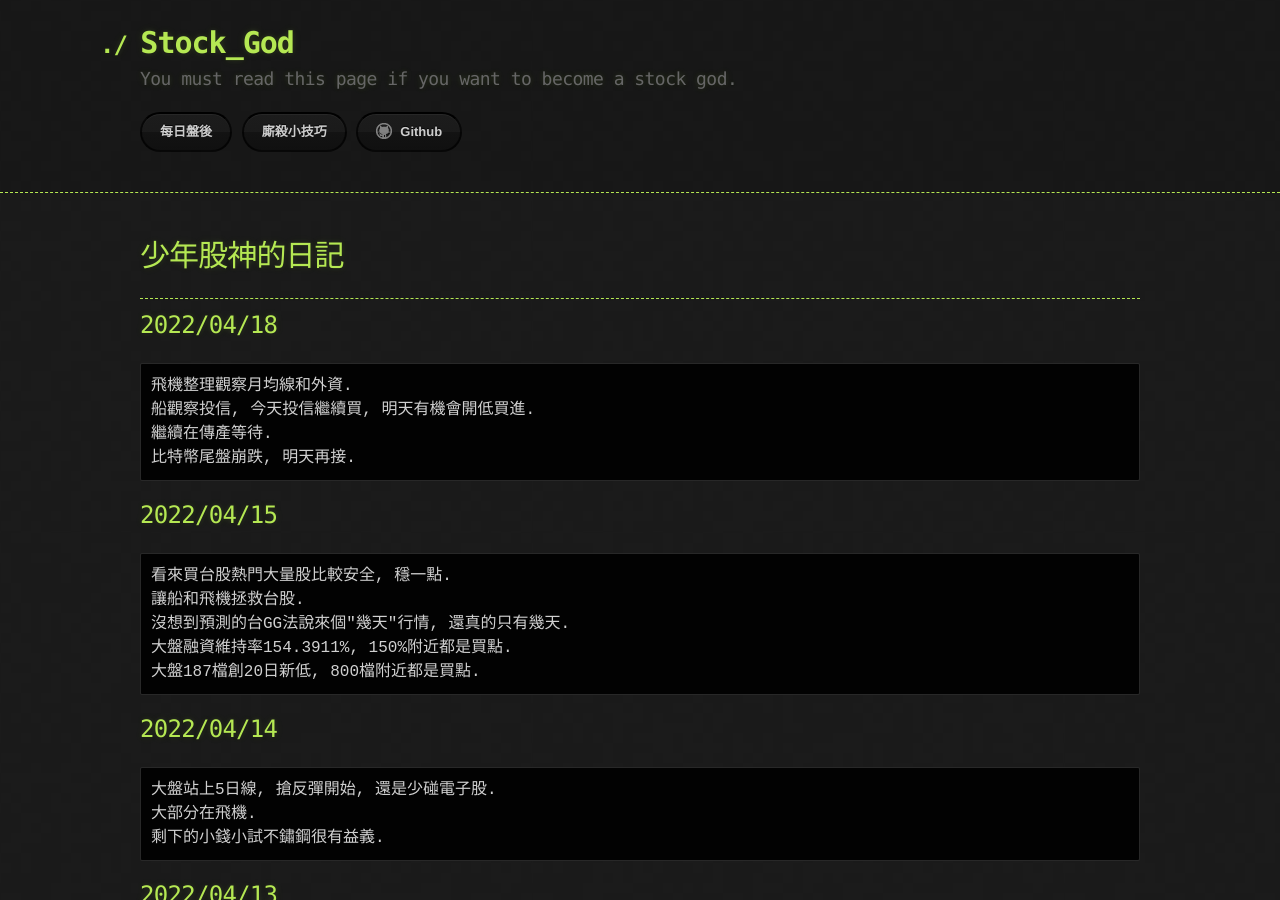
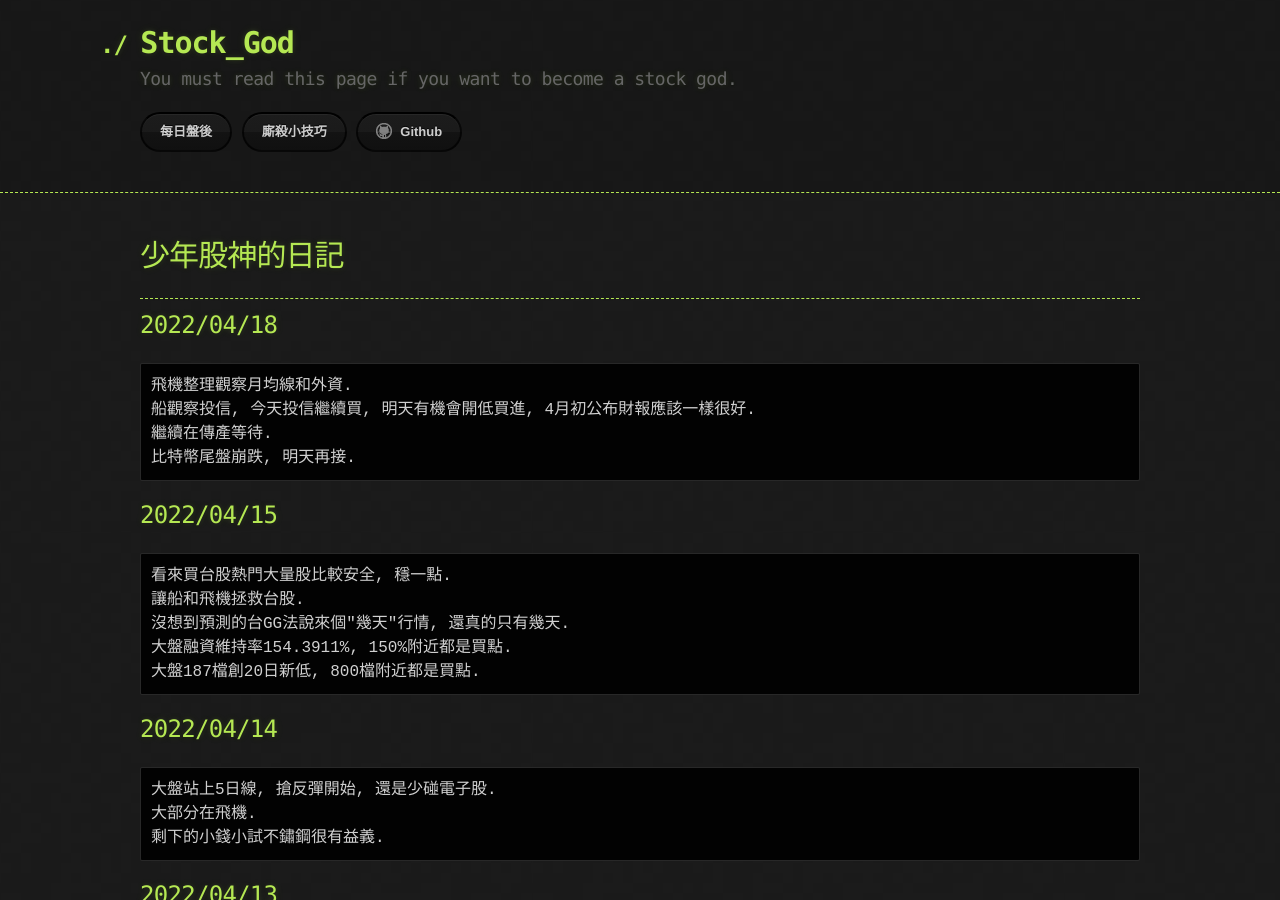
Before and after one commit to lepg5487/Stock_God, a Jekyll site: the page built from index.md, in a window 1280 px wide and 900 px high. Built offline with Jekyll 4.4.1, drawn with Linux system fonts in a browser that asks for light colours; our own code applies the rules of GitHub Pages for plain Markdown files.

Commit message:
Update index.md

````diff
--- a/index.md
+++ b/index.md
@@ -9,7 +9,7 @@ layout: testlayouts
 ## 2022/04/18
 ```
 飛機整理觀察月均線和外資.
-船觀察投信, 今天投信繼續買, 明天有機會開低買進.
+船觀察投信, 今天投信繼續買, 明天有機會開低買進, 4月初公布財報應該一樣很好.
 繼續在傳產等待.
 比特幣尾盤崩跌, 明天再接.
 ```
````
